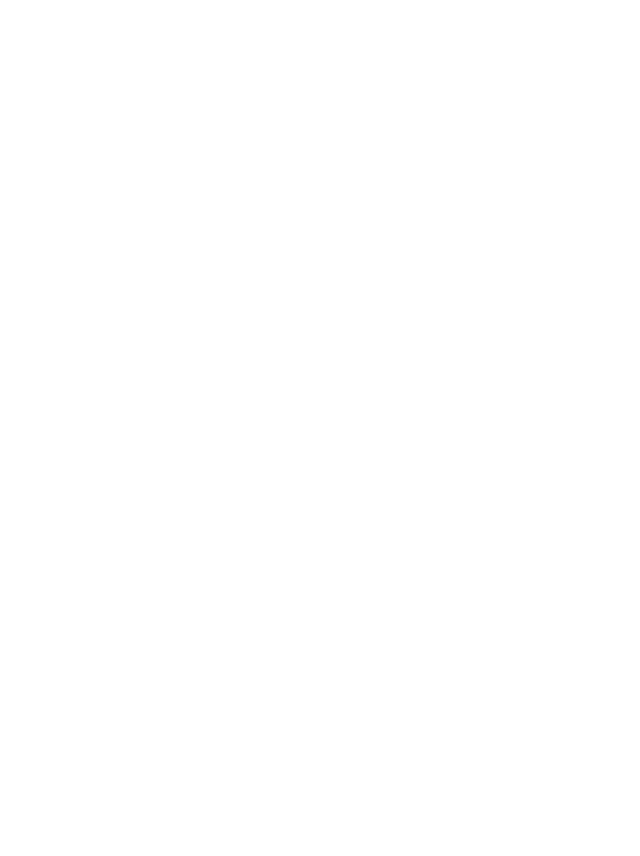
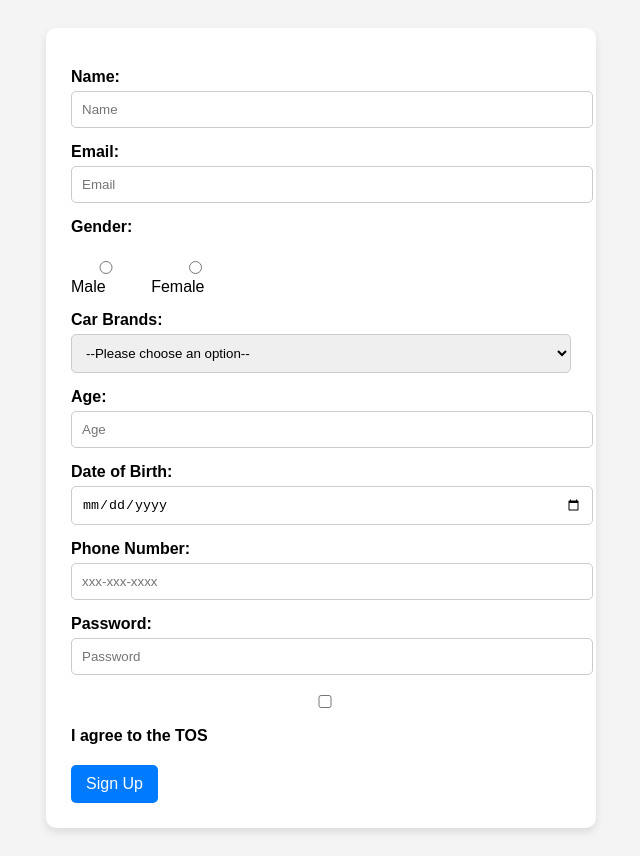
Before and after one commit to acciojob/signup-form-car-Vinaykumar207, a website: page main.html in a window 1280 px wide. Shown: the whole page, without its empty margins (319-959 px from the left). Before the commit the page ends 800 px from the top, so only its background shows below. Drawn offline with Linux system fonts and the light colour scheme.

Commit message:
created a submission

```diff
--- a/main.html
+++ b/main.html
@@ -1,16 +1,116 @@
 <!DOCTYPE html>
+<html lang="en">
+<head>
+  <meta charset="UTF-8" />
+  <meta name="viewport" content="width=device-width, initial-scale=1.0" />
+  <title>Signup Form</title>
+  <style>
+    body {
+      font-family: Arial, sans-serif;
+      background-color: #f4f4f4;
+      padding: 20px;
+    }
 
-<html>
+    form {
+      background-color: #fff;
+      padding: 25px;
+      border-radius: 10px;
+      max-width: 500px;
+      margin: auto;
+      box-shadow: 0 4px 8px rgba(0,0,0,0.1);
+    }
 
-<head>
-	<link rel="stylesheet" href="styles.css">
+    label {
+      display: block;
+      margin-top: 15px;
+      font-weight: bold;
+    }
+
+    input, select {
+      width: 100%;
+      padding: 10px;
+      margin-top: 5px;
+      border-radius: 5px;
+      border: 1px solid #ccc;
+    }
+
+    .gender-options {
+      display: flex;
+      gap: 20px;
+      margin-top: 5px;
+    }
+
+    .gender-options label {
+      font-weight: normal;
+    }
+
+    .checkbox-container {
+      margin-top: 15px;
+    }
+
+    button {
+      margin-top: 20px;
+      padding: 10px 15px;
+      background-color: #007bff;
+      border: none;
+      color: #fff;
+      font-size: 16px;
+      border-radius: 5px;
+      cursor: pointer;
+    }
+
+    button:hover {
+      background-color: #0056b3;
+    }
+  </style>
 </head>
+<body>
 
-<body>
-	<!-- the entire body must be written by student -->
-    <script type="text/javascript" src="./script.js">
-</script>
+  <form method="post">
+    <label for="name">Name:</label>
+    <input type="text" id="name" name="name" required placeholder="Name" />
+
+    <label for="email">Email:</label>
+    <input type="email" id="email" name="email" required placeholder="Email" />
+
+    <label>Gender:</label>
+    <div class="gender-options">
+      <label for="gender_m">
+        <input type="radio" id="gender_m" name="gender" value="male" required /> Male
+      </label>
+      <label for="gender_f">
+        <input type="radio" id="gender_f" name="gender" value="female" required /> Female
+      </label>
+    </div>
+
+    <label for="cars">Car Brands:</label>
+    <select id="cars" name="cars" required>
+      <option value="" disabled selected>--Please choose an option--</option>
+      <option value="toyota">Toyota</option>
+      <option value="honda">Honda</option>
+      <option value="ford">Ford</option>
+      <option value="bmw">BMW</option>
+    </select>
+
+    <label for="age">Age:</label>
+    <input type="number" id="age" name="age" required placeholder="Age" />
+
+    <label for="dob">Date of Birth:</label>
+    <input type="date" id="dob" name="dob" required />
+
+    <label for="tel">Phone Number:</label>
+    <input type="tel" id="tel" name="tel" placeholder="xxx-xxx-xxxx" />
+
+    <label for="password">Password:</label>
+    <input type="password" id="password" name="password" required placeholder="Password" />
+
+    <div class="checkbox-container">
+      <input type="checkbox" id="tos" name="tos" required />
+      <label for="tos">I agree to the TOS</label>
+    </div>
+
+    <button type="submit">Sign Up</button>
+  </form>
 
 </body>
-
 </html>
```
